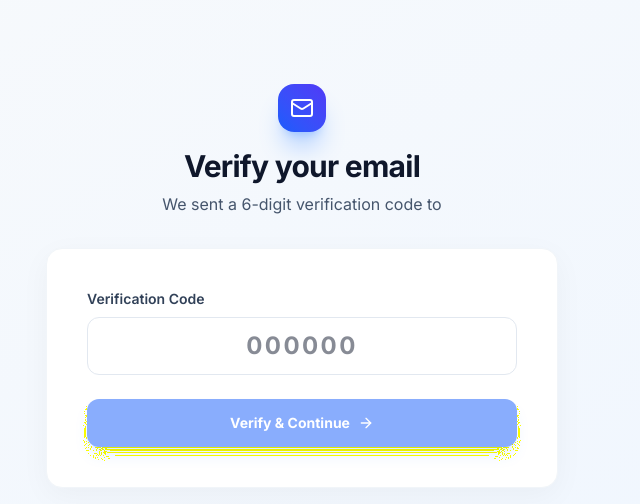
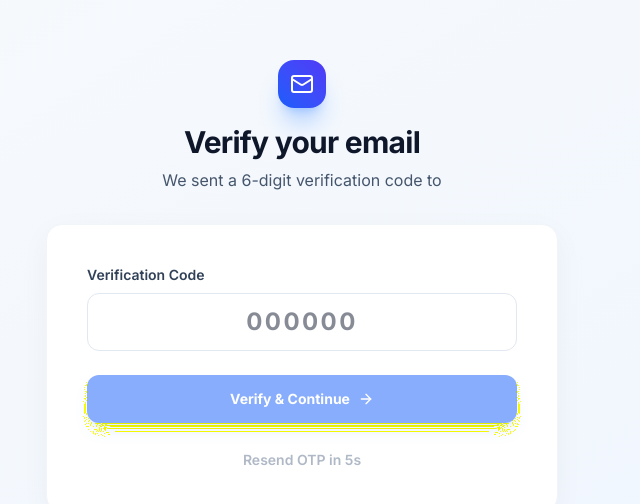
Before and after one commit to ujjwalinitiatives/SchoolManager, a Next.js app: page /verify-email in a window 1280 px wide. Shown: the part 114-618 px from the top of the page, without its empty margins (338-978 px from the left). Built offline with nearby package versions, Linux system fonts and the light colour scheme.

Commit message:
feat: enforce email verification for students and staff, add resend OTP feature

```diff
--- /dev/null
+++ b/src/app/api/auth/resend-otp/route.ts
@@ -0,0 +1,47 @@
+import { NextResponse } from "next/server";
+import { prisma } from "@/lib/prisma";
+import { sendEmail } from "@/lib/email";
+
+export async function POST(req: Request) {
+  try {
+    const { email } = await req.json();
+
+    if (!email) {
+      return NextResponse.json({ error: "Email is required" }, { status: 400 });
+    }
+
+    const user = await prisma.user.findUnique({ where: { email } });
+    if (!user) {
+      return NextResponse.json({ error: "User not found" }, { status: 404 });
+    }
+    if (user.emailVerified) {
+      return NextResponse.json({ error: "Email already verified" }, { status: 400 });
+    }
+
+    // Generate new OTP
+    const otp = Math.floor(100000 + Math.random() * 900000).toString();
+    const expiresAt = new Date(Date.now() + 10 * 60 * 1000); // 10 minutes
+
+    // Wait, first delete any existing OTP for this email
+    await prisma.oTPCode.deleteMany({ where: { email } });
+
+    await prisma.oTPCode.create({
+      data: {
+        email,
+        code: otp,
+        expiresAt
+      }
+    });
+
+    await sendEmail(
+      email,
+      "SchoolManager - Verification Code",
+      `<p>Your new verification code is: <strong>${otp}</strong></p>`
+    );
+
+    return NextResponse.json({ success: true });
+  } catch (error: any) {
+    console.error("Resend OTP error:", error);
+    return NextResponse.json({ error: "Internal Server Error" }, { status: 500 });
+  }
+}
--- a/src/app/login/actions.ts
+++ b/src/app/login/actions.ts
@@ -20,6 +20,10 @@ export async function enforceRoleMatch(email: string, expectedRole: string) {
       }
     }
 
+    if (!dbUser.emailVerified) {
+      return { success: false, error: "Email not verified.", requireVerification: true };
+    }
+
     return { success: true };
   } catch (err: any) {
     console.error("Error in enforceRoleMatch:", err);
--- a/src/app/login/page.tsx
+++ b/src/app/login/page.tsx
@@ -26,6 +26,10 @@ export default function LoginPage() {
       // 1. Enforce role match BEFORE creating session to avoid Next.js Server Action CSRF cookie mismatch
       const roleCheck = await enforceRoleMatch(email, role);
       if (!roleCheck.success) {
+        if ((roleCheck as any).requireVerification) {
+          router.push(`/verify-email?email=${encodeURIComponent(email)}`);
+          return;
+        }
         setError(roleCheck.error || "Role mismatch.");
         setLoading(false);
         return;
--- a/src/app/verify-email/page.tsx
+++ b/src/app/verify-email/page.tsx
@@ -1,6 +1,6 @@
 "use client";
 
-import { useState, Suspense } from "react";
+import { useState, Suspense, useEffect } from "react";
 import { useRouter, useSearchParams } from "next/navigation";
 import { ShieldCheck, Mail, ArrowRight } from "lucide-react";
 import Link from "next/link";
@@ -9,9 +9,39 @@ function VerifyEmailForm() {
   const [code, setCode] = useState("");
   const [error, setError] = useState<string | null>(null);
   const [loading, setLoading] = useState(false);
+  const [resendCooldown, setResendCooldown] = useState(10);
+  const [resending, setResending] = useState(false);
   const router = useRouter();
   const searchParams = useSearchParams();
   const email = searchParams.get("email") || "";
+
+  useEffect(() => {
+    if (resendCooldown > 0) {
+      const timer = setTimeout(() => setResendCooldown(prev => prev - 1), 1000);
+      return () => clearTimeout(timer);
+    }
+  }, [resendCooldown]);
+
+  async function handleResend() {
+    if (resendCooldown > 0 || resending) return;
+    setResending(true);
+    setError(null);
+    try {
+      const res = await fetch("/api/auth/resend-otp", {
+        method: "POST",
+        headers: { "Content-Type": "application/json" },
+        body: JSON.stringify({ email }),
+      });
+      const data = await res.json();
+      if (!res.ok) throw new Error(data.error || "Failed to resend OTP");
+      setResendCooldown(10);
+      alert("New OTP sent to your email!");
+    } catch (err: any) {
+      setError(err.message);
+    } finally {
+      setResending(false);
+    }
+  }
 
   async function handleSubmit(e: React.FormEvent) {
     e.preventDefault();
@@ -80,6 +110,17 @@ function VerifyEmailForm() {
         >
           {loading ? "Verifying..." : "Verify & Continue"} <ArrowRight className="w-4 h-4" />
         </button>
+
+        <div className="mt-6 text-center">
+          <button
+            type="button"
+            onClick={handleResend}
+            disabled={resendCooldown > 0 || resending}
+            className="text-sm font-semibold text-slate-500 hover:text-blue-600 dark:text-slate-400 dark:hover:text-blue-400 transition-colors disabled:opacity-50 disabled:hover:text-slate-500"
+          >
+            {resending ? "Resending..." : resendCooldown > 0 ? `Resend OTP in ${resendCooldown}s` : "Resend OTP"}
+          </button>
+        </div>
       </form>
     </div>
   );
```
